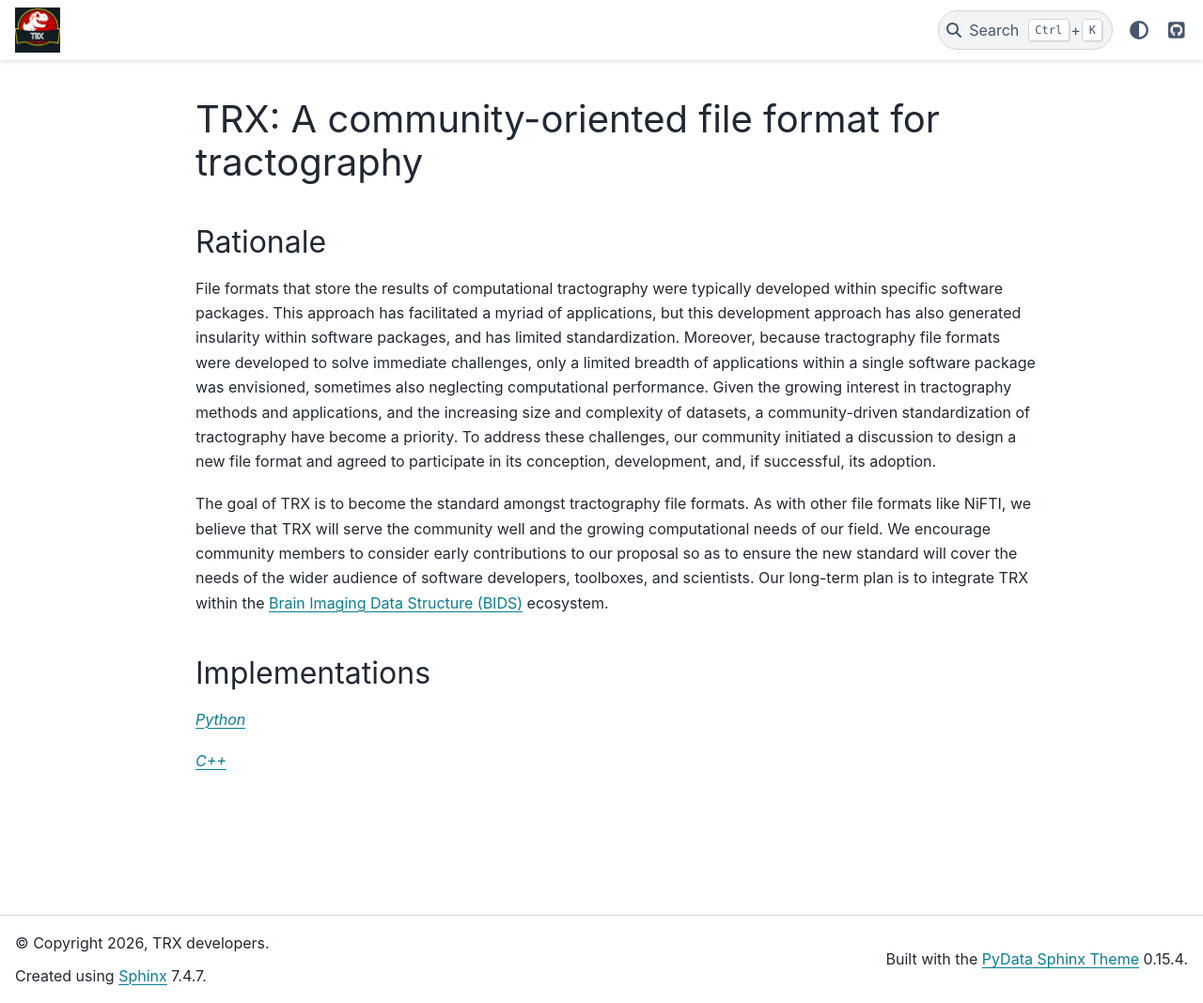
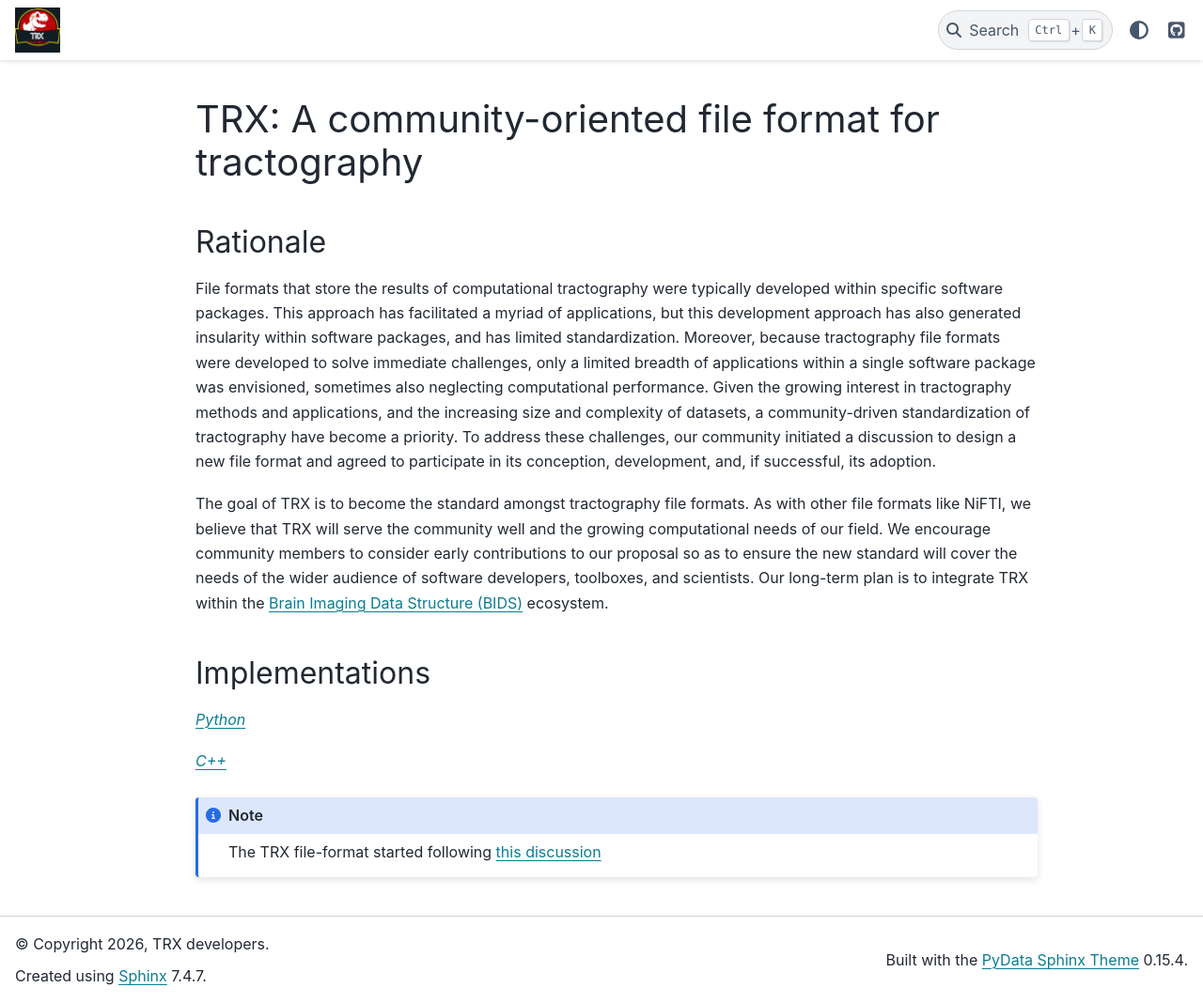
Before and after one commit to tee-ar-ex/tee-ar-ex.github.io, a Sphinx documentation site: the page built from source/index.md, in a window 1280 px wide and 1068 px high. Shown: the whole window at 94% size. Built offline with Sphinx 7.4.7 and the PyData theme 0.15.4, drawn with Linux system fonts in a browser that asks for light colours.

Commit message:
Add link to original discussion leading to the file format.

````diff
--- a/source/index.md
+++ b/source/index.md
@@ -30,6 +30,11 @@ ecosystem.
 
 [*C++*](https://tee-ar-ex/trx-cpp)
 
+```{note}
+
+The TRX file-format started following [this discussion](https://github.com/nipy/nibabel/issues/942)
+
+```
 
 
 ```{eval-rst}
````
